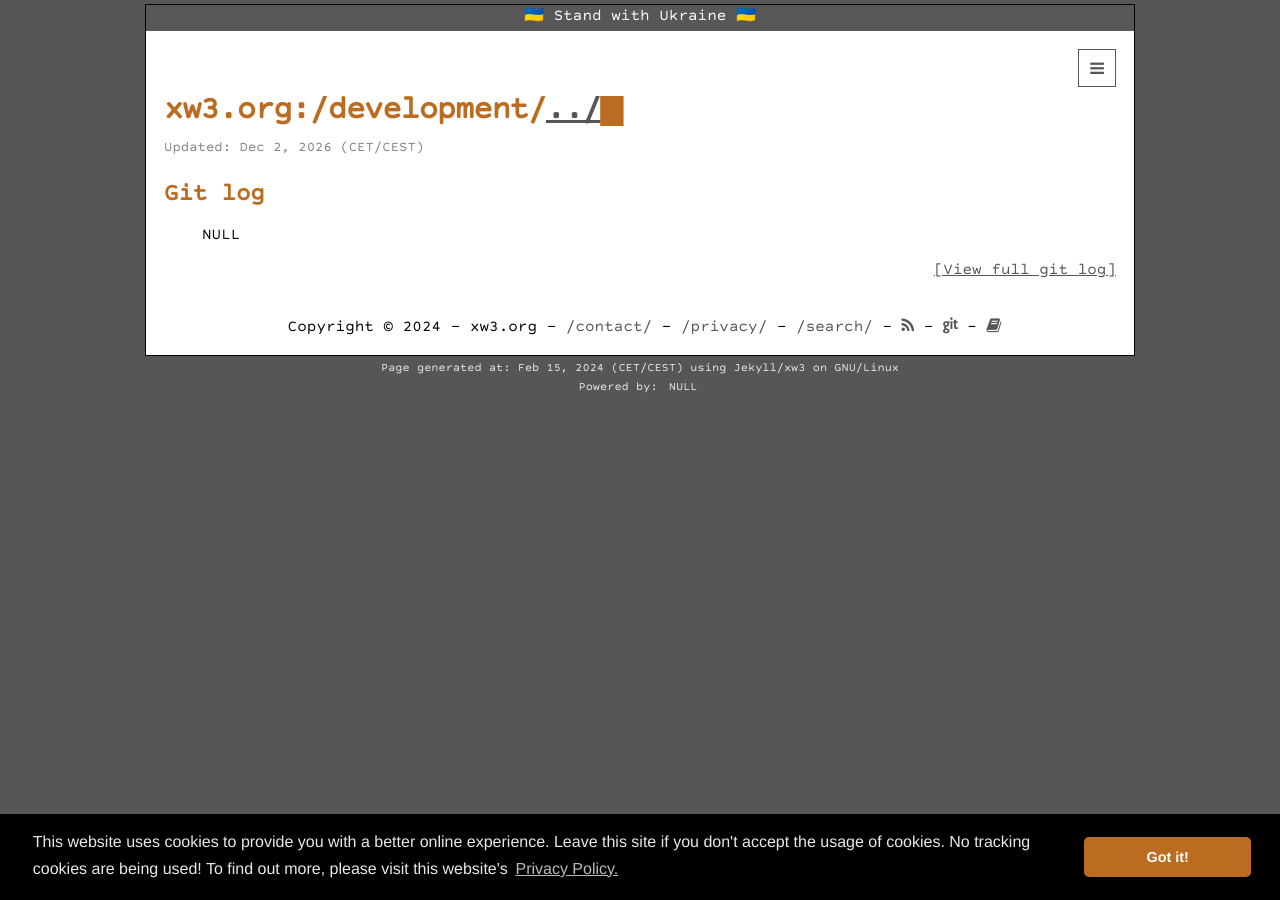
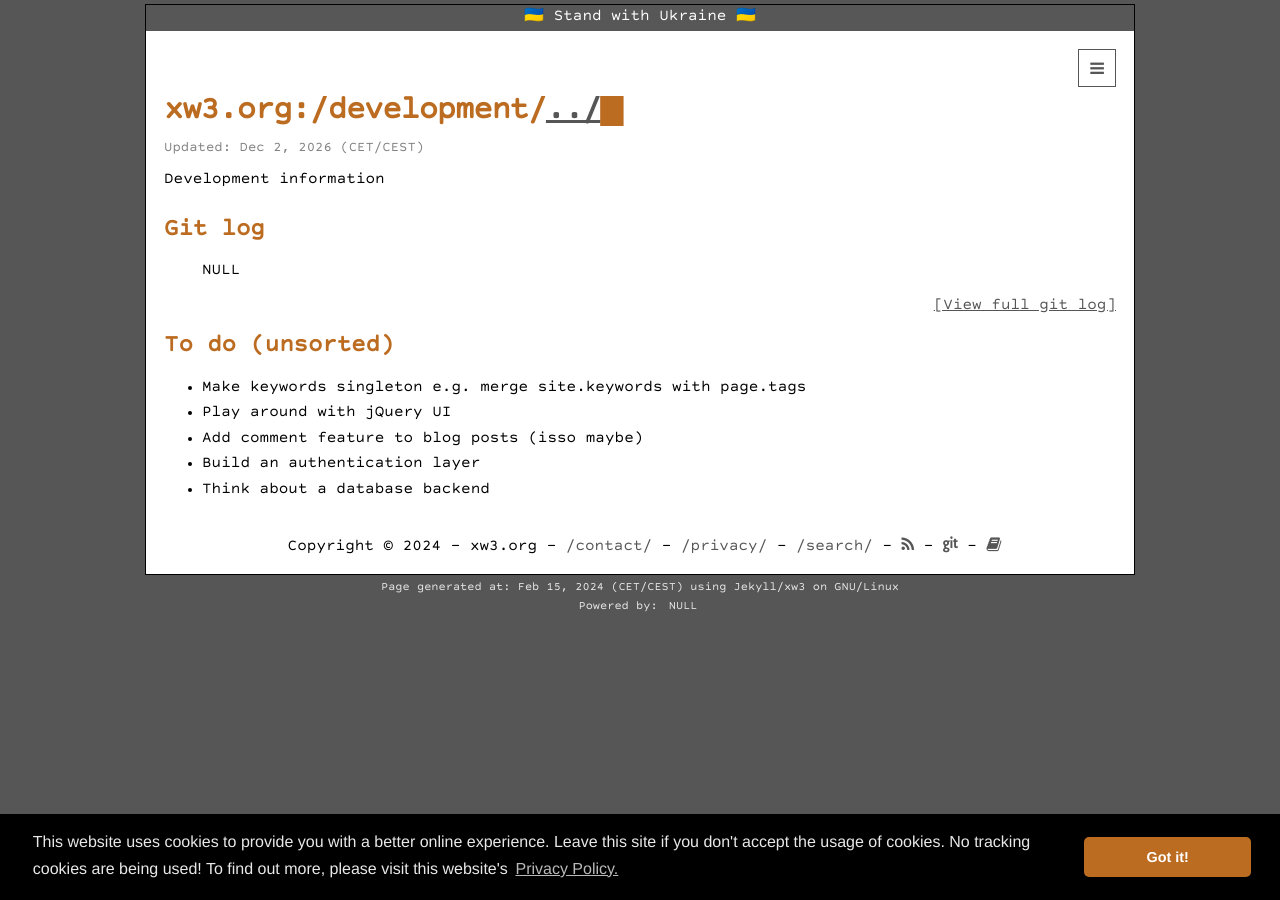
Before and after one commit to hanez/xw3, a Jekyll site: the page built from development/development.html, in a window 1280 px wide. Built offline with Jekyll 4.4.1, drawn with Linux system fonts in a browser that asks for light colours.

Commit message:
Content update in development.html.

```diff
--- a/development/development.html
+++ b/development/development.html
@@ -3,7 +3,7 @@ layout: page
 published: true
 noToc: true
 title: /development/
-subtitle:
+subtitle: Development information
 permalink: /development/
 ---
 
@@ -18,3 +18,13 @@ $(document).ready(function(){
 </script>
 
 <p style="text-align:right;"><a href="https://git.xw3.org/xw3/xw3.org/commits/branch/main">[View full git log]</a></p>
+
+<h2>To do (unsorted)</h2>
+
+<ul>
+  <li>Make keywords singleton e.g. merge site.keywords with page.tags</li>
+  <li>Play around with jQuery UI</li>
+  <li>Add comment feature to blog posts (isso maybe)</li>
+  <li>Build an authentication layer</li>
+  <li>Think about a database backend</li>
+</ul>
```
